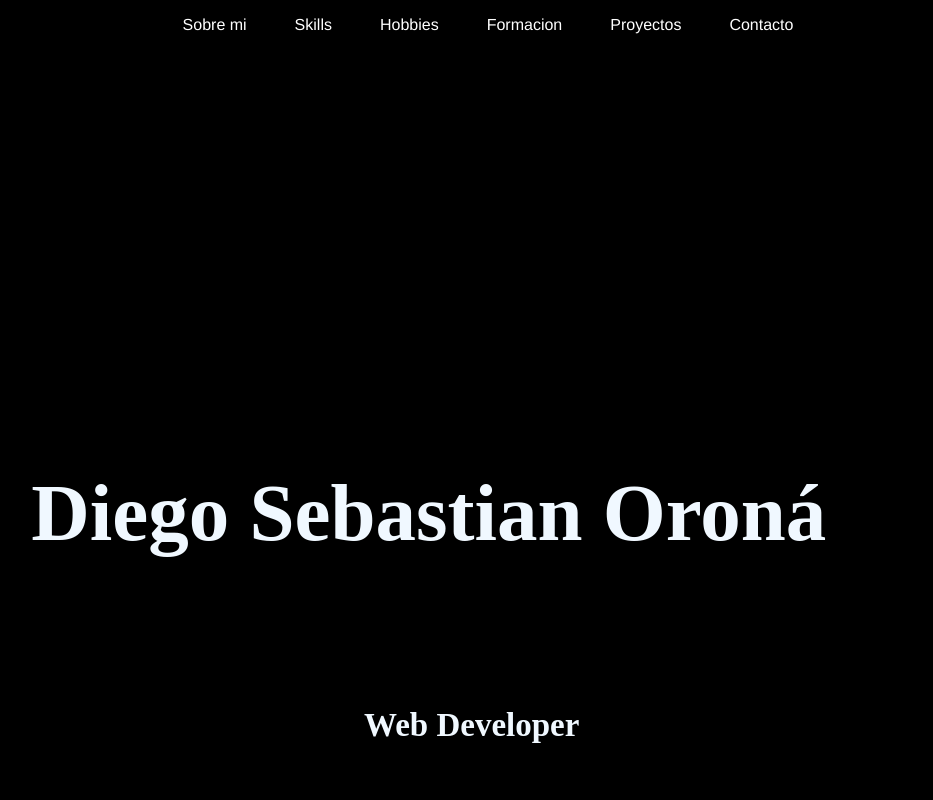
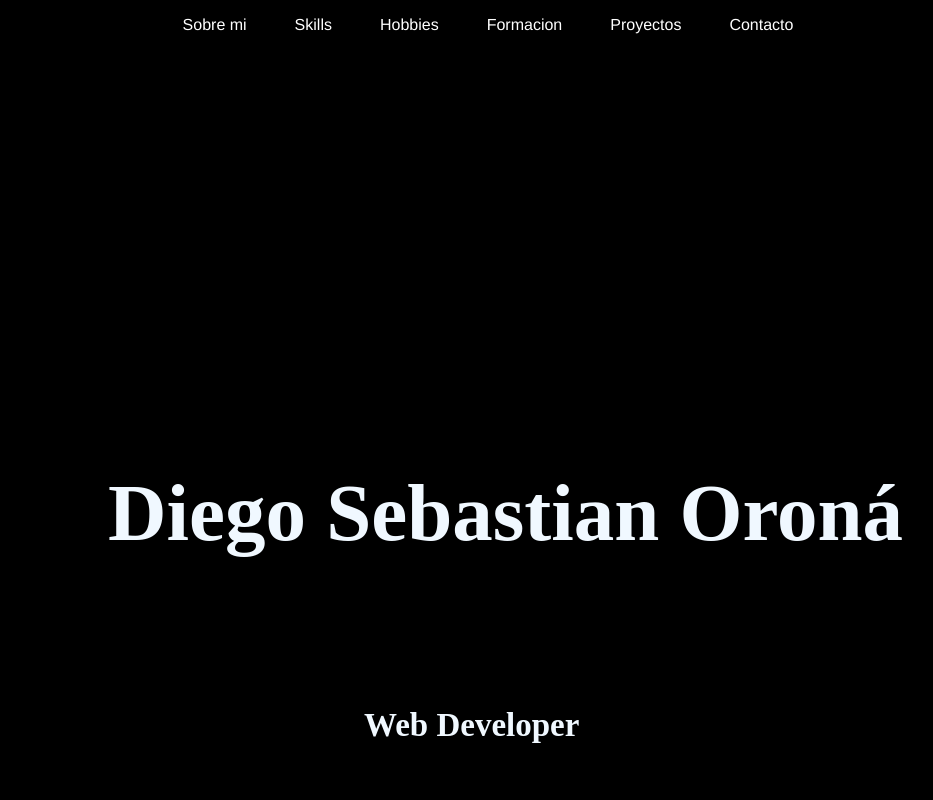
Before and after one commit to OronaDiego/Portfolio, a plain HTML site: page index.html in a window 1280 px wide. Shown: the top 800 px of the page, without its empty margins (148-1081 px from the left). Drawn offline with Linux system fonts and the light colour scheme.

Commit message:
modif banner

```diff
--- a/assets/css/banner/banner-titulo.css
+++ b/assets/css/banner/banner-titulo.css
@@ -16,7 +16,7 @@
 }
 @media screen and (min-width:992px) {
     .banner__titulo{
-        left: 14%;
+        left: 20%;
         top: 50%;
     }
 }
```
